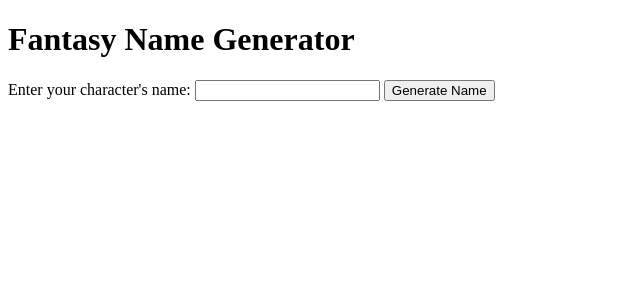
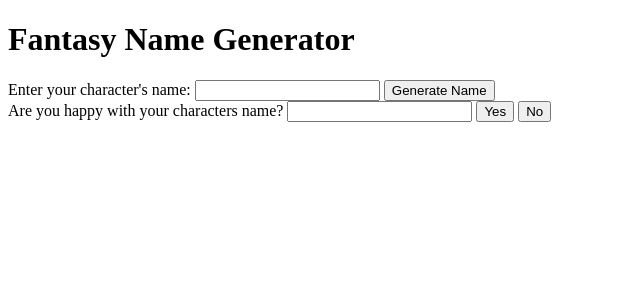
Before and after one commit to clgonzalez93/fantasy_name_generator, a Django app: template myapp/templates/index.html in a window 1280 px wide. Shown: the top 300 px of the page, without its empty margins (0-640 px from the left). Run offline with Django 3.2, Linux system fonts and the light colour scheme; the template is opened without the code that fills it, so the values that code supplies are empty.

Commit message:
temporary HTML buttons for yes and no

```diff
--- a/myapp/templates/index.html
+++ b/myapp/templates/index.html
@@ -12,6 +12,13 @@
             <input type="text" name="original_name" id="original_name" required>
             <button type="submit">Generate Name</button>
         </form>
+    <form method="POST">
+            {% csrf_token %}
+            <label for="new_name_approval">Are you happy with your characters name?</label>
+            <input type="text" name="new_name_approval" id="new_name_approval" required>
+            <button type="submit">Yes</button>
+            <button type="submit">No</button>
+        </form>
 
         {% if result %}
             <h2>Result: {{ result }}</h2>
```
